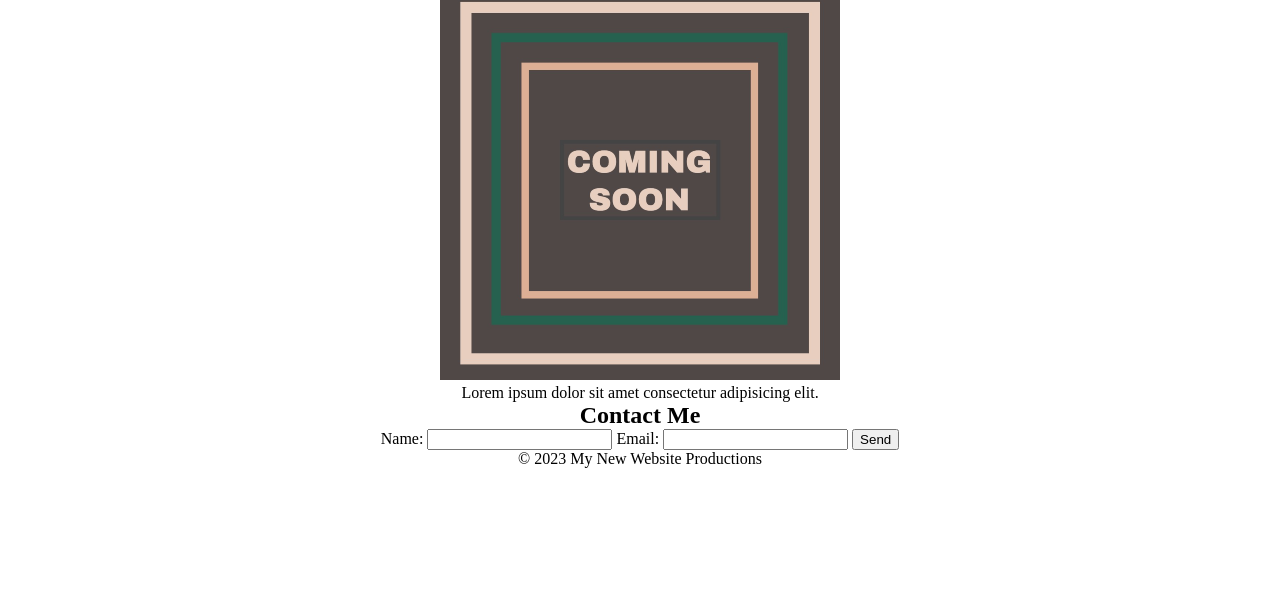
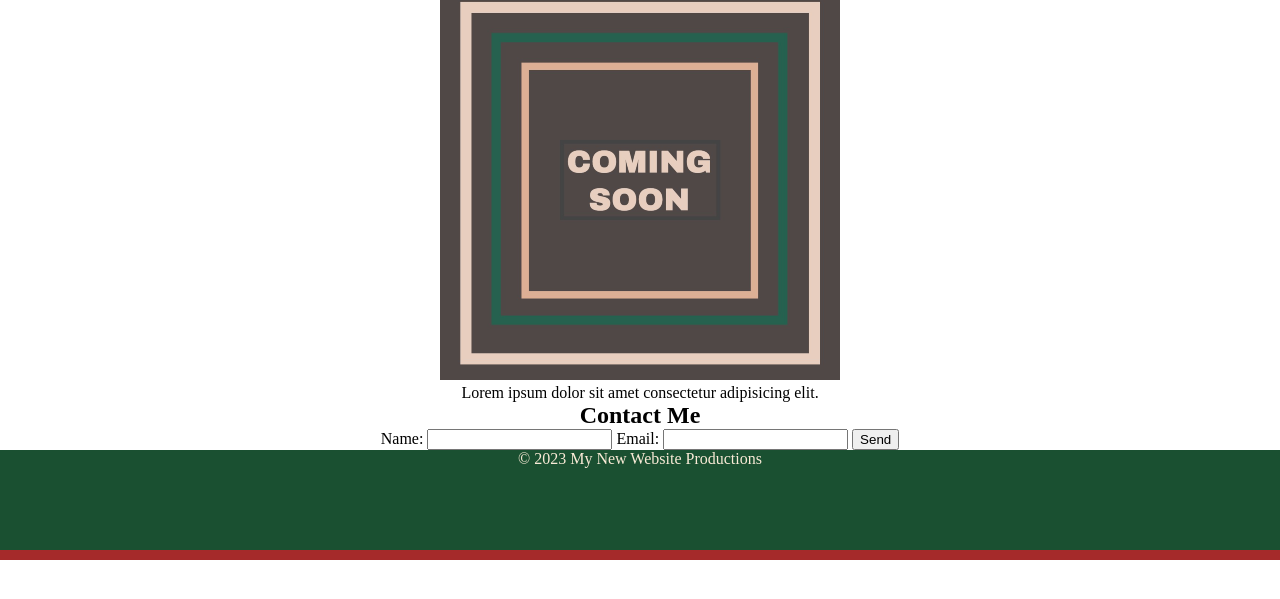
Before and after one commit to LisaLReynolds/miniProject01LandingPage, a plain HTML site: page index.html in a window 1280 px wide. Shown: the part 167-766 px from the top of the page. Drawn offline with Linux system fonts and the light colour scheme.

Commit message:
updated footer in css

```diff
--- a/assets/css/style.css
+++ b/assets/css/style.css
@@ -21,5 +21,12 @@ main {
 }
 
 footer {
+
+    height: 100px;
+    border-bottom: 10px solid brown;
+    background-color: rgb(26, 80, 49);
+    color: antiquewhite;
     text-align: center;
+
+
 }
```
